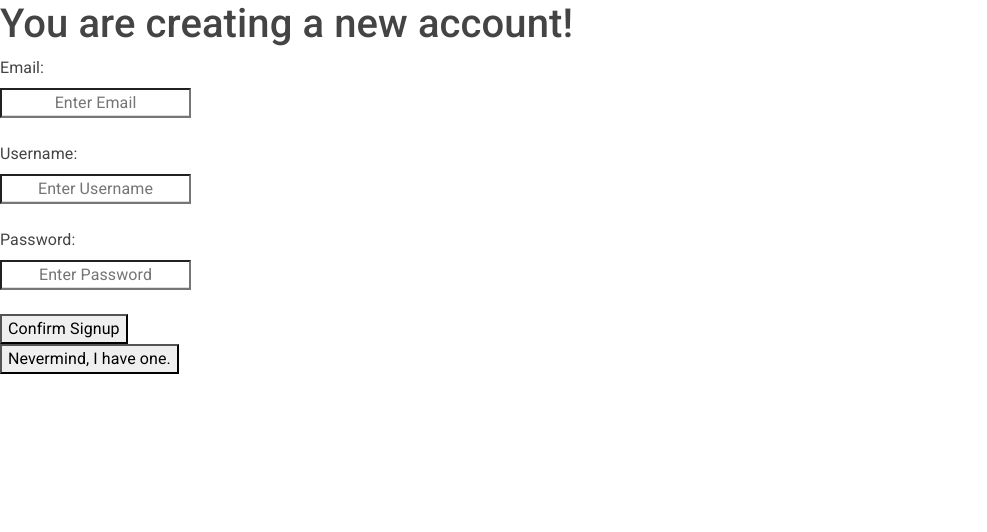
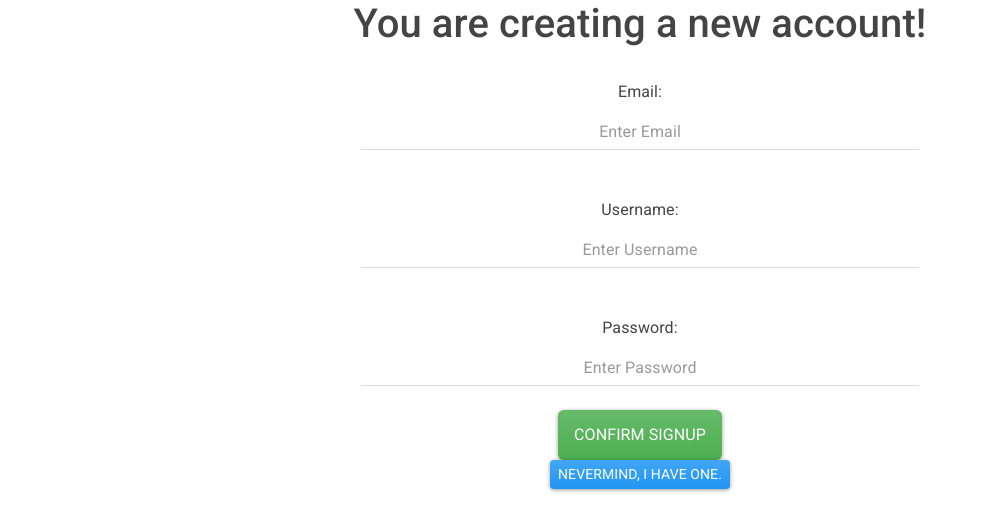
Before and after one commit to JacobPaul710/DIHATE-FRONTEND, a React (Create React App) app: page /registration in a window 1280 px wide. Shown: the top 532 px of the page, without its empty margins (0-987 px from the left). Built offline with nearby package versions, Linux system fonts and the light colour scheme.

Commit message:
Updates css for Home, New, Edit, Index, Delete Components.

```diff
--- a/src/components/pages/delete meal/ConfirmDelete.js
+++ b/src/components/pages/delete meal/ConfirmDelete.js
@@ -31,17 +31,21 @@ function ConfirmDelete () {
     }, []);
 
     return(
-        <>
-            <div>
-                <h1>You are deleting {mealName} from {username}'s Icebox!</h1>
-            </div>
-            <div>
+        <div className="container">
+                <div className="row">
+                    <div className="col-12 edit-intro">
+                    <h1>You are <span className="text-danger">deleting</span> <span className="text-warning">{mealName}</span> from<span className="text-primary">{username}'s</span> Icebox!</h1>
+                    </div>
+                </div>
+            <div className="col-12 confirm">
                 <h2>Are you sure to want to remove this meal from your Icebox?</h2>
                 <h3>You can re-add this meal at any time.</h3>
             </div>
-            <button onClick={handleDelete}>Delete</button>
-            <Link to="/icebox"><button>Back to Icebox!</button></Link>
-        </>
+            <div className="col-12 ui">
+                <button class="btn btn-danger" onClick={handleDelete}>Delete</button>
+                <Link to="/icebox"><button className="btn btn-primary btn-sm">Back to Icebox!</button></Link>
+            </div>
+        </div>
     )
 }
 
--- a/src/components/pages/delete meal/confirmdelete.css
+++ b/src/components/pages/delete meal/confirmdelete.css
@@ -0,0 +1,4 @@
+.confirm {
+    display: flex;
+    justify-content: center;
+}
--- a/src/components/pages/home/Home.js
+++ b/src/components/pages/home/Home.js
@@ -77,7 +77,7 @@ function Home() {
 
             <div>
                 {/* <fieldset> */}
-                <form className="test" onSubmit={handleSubmit}>
+                <form className="form" onSubmit={handleSubmit}>
                     <label className="form-label mt-4"><h5>Email: </h5></label>
                     <input className="input form-control col-6" type="email" placeholder="Enter Email" name="email" required onChange={handleChange} />
                     <div className="email error text-danger"><p>{Errors.email}</p></div>
--- a/src/components/pages/home/home.css
+++ b/src/components/pages/home/home.css
@@ -17,7 +17,7 @@ label, input {
     justify-content: center;
 }
 
-.test, .create {
+.form, .create {
     display: flex;
     flex-direction: column;
     align-items: center;
--- a/src/components/pages/icebox index/IceBox.js
+++ b/src/components/pages/icebox index/IceBox.js
@@ -111,10 +111,10 @@ function Icebox ( ) {
                       <button onClick={subServing}>-</button> */}
                       <div>
                         <Link to={`/edit/${post.mealName}/${post._id}`}>
-                          <button className="btn btn-info">Edit</button>
+                          <button className="btn btn-info btn-sm">Edit</button>
                         </Link>
                         <Link to={`/confirm/${post.mealName}/${post._id}`}>
-                          <button className="btn btn-danger">Delete</button>
+                          <button className="btn btn-danger btn-sm">Delete</button>
                         </Link>
                       </div>
                     </div>
--- a/src/components/pages/meal edit/EditMeal.js
+++ b/src/components/pages/meal edit/EditMeal.js
@@ -2,6 +2,8 @@ import { Link } from "react-router-dom";
 import { useEffect, useState } from "react";
 import { useNavigate } from "react-router-dom";
 import { useParams } from "react-router-dom";
+
+import './editmeal.css';
 
 function EditMeal () {
     const Navigate = useNavigate();
@@ -57,23 +59,28 @@ function EditMeal () {
         displayUser()
     }, []);
     return(
-        <>
-            <h1>You are editing {mealName} in {username}'s Icebox!</h1>
-            <form onSubmit={handleSubmit}>
-                <label>{mealName}: </label>
-                <input type="text" placeholder="Enter new desired meal name" name="mealName" required
+        <div className="container">
+            <div className="row">
+                <div className="col-12 edit-intro"><h1>You are editing <span className="text-warning">{mealName}</span> in <span className="text-primary">{username}'s</span> Icebox!</h1>
+                </div>
+            </div>
+            <form className="form" onSubmit={handleSubmit}>
+                <label className="form-label mt-4">{mealName}: </label>
+                <input className="input form-control col-6" type="text" placeholder="Enter new desired meal name" name="mealName" required
                 onChange={onChange}/>
                 <br />
-                <label>Servings:</label>
-                <input type="number" placeholder="How many servings are you freezing?" name="servings"required onChange={onChange} />
+                <label className="form-label mt-4">Servings:</label>
+                <input className="input form-control col-6"  type="number" placeholder="How many servings are you freezing?" name="servings"required onChange={onChange} />
                 <br />
-                <label>Date cooked:</label>
-                <input type="date" placeholder="What date was this meal cooked?" name="date" required onChange={onChange} />
+                <label className="form-label mt-4">Date cooked:</label>
+                <input className="input form-control col-6 date"  type="date" name="date" required onChange={onChange} />
                 <br />
                 <button className="btn btn-success" >Update Icebox!</button>
             </form>
-            <Link to="/icebox"><button className="btn btn-primary">Back to Icebox</button></Link>
-        </>
+            <div className="col-12 ui">
+                <Link to="/icebox"><button className="btn btn-primary btn-sm">Back to Icebox</button></Link>
+            </div>
+        </div>
     )
 }
 
--- a/src/components/pages/meal edit/editmeal.css
+++ b/src/components/pages/meal edit/editmeal.css
@@ -0,0 +1,19 @@
+.edit-intro {
+    display: flex;
+    justify-content: center;
+
+}
+
+::placeholder {
+    text-align: center;
+}
+
+.date {
+    text-align: center;
+}
+
+.ui {
+    display: flex;
+    flex-direction: column;
+    align-items: center;
+}
--- a/src/components/pages/new meal/newmeal.css
+++ b/src/components/pages/new meal/newmeal.css
@@ -0,0 +1,4 @@
+.new-intro {
+    display: flex;
+    justify-content: center;
+}
--- a/src/components/pages/registration/Registration.js
+++ b/src/components/pages/registration/Registration.js
@@ -49,32 +49,34 @@ function Registration () {
 
 
     return(
-        <>
-            <div>
+        <div className="container">
+            <div className="row">
+            <div className="col-12 new-intro">
                 <h1>You are creating a new account!</h1>
-
+            </div>
                 <div>
-                    <form onSubmit={handleSubmit}>
-                        <label>Email: </label>
-                        <input type="email" placeholder="Enter Email" name="email" required onChange={handleChange}/>
+                    <form className="form" onSubmit={handleSubmit}>
+                        <label className="form-label mt-4">Email: </label>
+                        <input className="input form-control col-6"  type="email" placeholder="Enter Email" name="email" required onChange={handleChange}/>
                         <div className="email error"></div>
                         <br />
-                        <label>Username: </label>
-                        <input type="text" placeholder="Enter Username" name="username" required onChange={handleChange}/>
+                        <label className="form-label mt-4">Username: </label>
+                        <input className="input form-control col-6"  type="text" placeholder="Enter Username" name="username" required onChange={handleChange}/>
                         <div className="username error"></div>
                         <br />
-                        <label>Password: </label>
-                        <input type="password" placeholder="Enter Password" name="password" required onChange={handleChange}/>
+                        <label className="form-label mt-4">Password: </label>
+                        <input className="input form-control col-6"  type="password" placeholder="Enter Password" name="password" required onChange={handleChange}/>
                         <div className="passsword error"></div>
                         <br />
 
-                        <button>Confirm Signup</button>
+                        <button className="btn btn-success ">Confirm Signup</button>
                     </form>
                 </div>
-
-                <Link to='/'><button>Nevermind, I have one.</button></Link>
+                <div className="col-12 ui">
+                    <Link to='/'><button className="btn btn-primary btn-sm">Nevermind, I have one.</button></Link>
+                </div>
             </div>
-        </>
+        </div>
     )
 }
 
```
Also changed, not shown: src/components/pages/new meal/NewMeal.js (+20 -12 lines).
